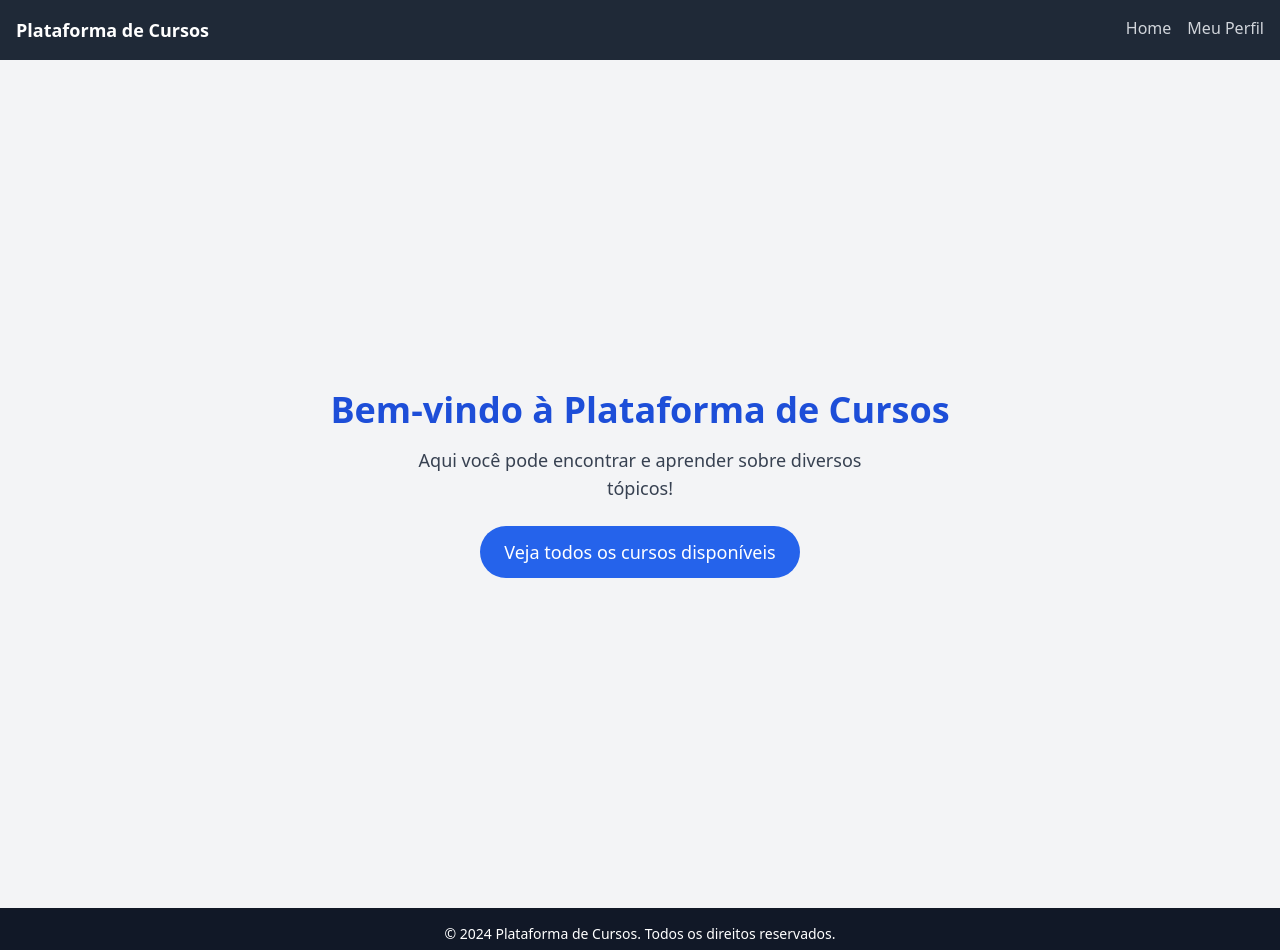
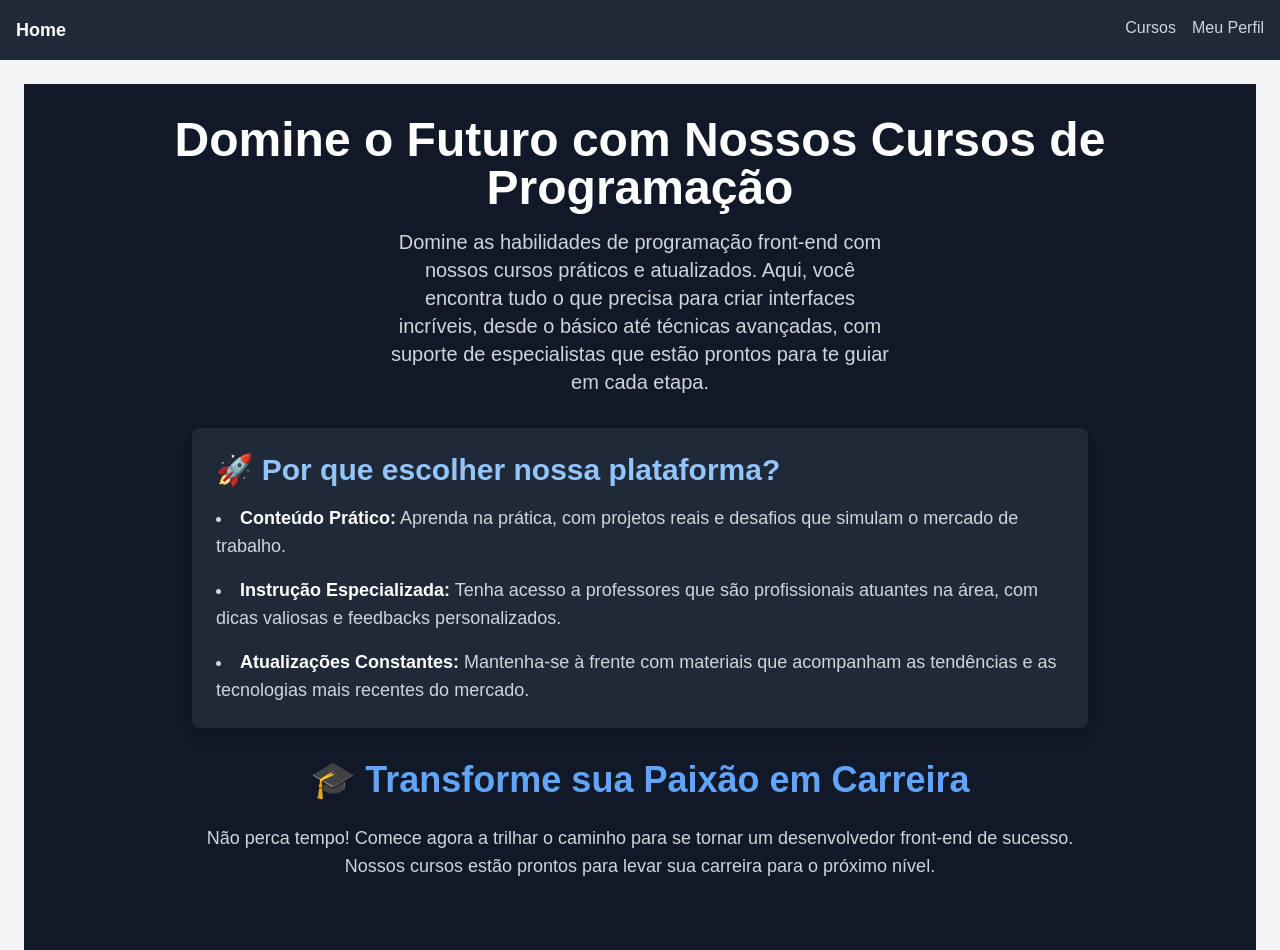
Before and after one commit to agostinhomarcia/course-platform, a Next.js app: page / in a window 1280 px wide. Shown: the top 950 px of the page. Built offline with nearby package versions, Linux system fonts and the light colour scheme.

Commit message:
fix: change layout

```diff
--- a/src/app/components/NavBar.tsx
+++ b/src/app/components/NavBar.tsx
@@ -6,11 +6,11 @@ const Navbar = () => {
     <nav className="bg-gray-800 p-4">
       <div className="container mx-auto flex justify-between">
         <div className="text-white text-lg font-bold">
-          <Link href="/">Plataforma de Cursos</Link>
+          <Link href="/">Home</Link>
         </div>
         <div className="flex space-x-4">
-          <Link href="/" className="text-gray-300 hover:text-white">
-            Home
+          <Link href="/courses" className="text-gray-300 hover:text-white">
+            Cursos
           </Link>
           <Link href="/profile" className="text-gray-300 hover:text-white">
             Meu Perfil
--- a/src/app/courses/page.tsx
+++ b/src/app/courses/page.tsx
@@ -1,50 +1,69 @@
 import React from "react";
 import Link from "next/link";
-import Image from "next/image";
+import { FaReact, FaJs } from "react-icons/fa";
+import { AiOutlineHtml5 } from "react-icons/ai";
+import { SiTailwindcss, SiNextdotjs, SiCss3 } from "react-icons/si";
 
 const courses = [
   {
     id: 1,
     title: "Curso de React",
     description: "Aprenda React do básico ao avançado.",
-    imageUrl: "/react.png",
+    icon: (
+      <FaReact size={100} className="text-blue-500 mb-4 hover:text-blue-500" />
+    ),
   },
   {
     id: 2,
     title: "Curso de Next.js",
     description: "Construa aplicações escaláveis com Next.js.",
-    imageUrl: "/next.png",
+    icon: <SiNextdotjs size={100} className="text-gray-800 mb-4 " />,
   },
   {
     id: 3,
     title: "Curso de Tailwind CSS",
     description: "Estilize suas aplicações de forma rápida e eficiente.",
-    imageUrl: "/tailwind.jpg",
+    icon: <SiTailwindcss size={100} className="text-blue-400 mb-4" />,
+  },
+  {
+    id: 4,
+    title: "Curso de JavaScript",
+    description: "Domine a linguagem de programação mais popular da web.",
+    icon: <FaJs size={100} className="text-yellow-500 mb-4" />,
+  },
+  {
+    id: 5,
+    title: "Curso de HTML & CSS",
+    description: "Aprenda a construir websites com HTML5 e CSS3.",
+    icon: (
+      <div className="flex space-x-4">
+        <AiOutlineHtml5 size={100} className="text-orange-500 mb-4" />
+        <SiCss3 size={100} className="text-blue-500 mb-4" />
+      </div>
+    ),
   },
 ];
 
 const CoursesPage = () => {
   return (
+    <div className="bg-slate-800 min-h-screen p-8">
       <div>
         <h1 className="text-3xl font-bold mb-6">Cursos Disponíveis</h1>
         <div className="grid grid-cols-1 sm:grid-cols-2 lg:grid-cols-3 gap-6">
           {courses.map((course) => (
             <Link key={course.id} href={`/courses/${course.id}`}>
-            <div className="border rounded-lg overflow-hidden shadow-lg cursor-pointer">
-              <Image
-                src={course.imageUrl}
-                alt={course.title}
-                width={300}
-                height={200}
-                className="w-full h-48 object-cover"
-              />
-              <div className="p-4">
-                <h2 className="text-2xl font-bold mb-2">{course.title}</h2>
-                <p className="text-gray-700">{course.description}</p>
-              </div>
+              <div className="border rounded-lg overflow-hidden shadow-lg cursor-pointer p-6 bg-white flex flex-col items-center">
+                {course.icon}
+                <h2 className="text-2xl font-bold mb-2 text-center">
+                  {course.title}
+                </h2>
+                <p className="text-gray-700 text-center">
+                  {course.description}
+                </p>
               </div>
             </Link>
           ))}
+        </div>
       </div>
     </div>
   );
--- a/src/app/page.tsx
+++ b/src/app/page.tsx
@@ -1,24 +1,64 @@
 import Link from "next/link";
+import { FaArrowRight } from "react-icons/fa";
 
-// Componente principal da HomePage
 export default function HomePage() {
   return (
-    <div className="flex flex-col items-center justify-center min-h-screen bg-gray-100">
-      {/* Título principal */}
-      <h1 className="text-4xl font-bold mb-4 text-blue-700">
-        Bem-vindo à Plataforma de Cursos
+    <div className="flex flex-col items-center justify-center min-h-screen bg-gray-900 text-white p-8">
+      {/* Seção de Boas-vindas */}
+      <h1 className="text-5xl font-extrabold mb-4 text-center">
+        Domine o Futuro com Nossos Cursos de Programação
       </h1>
-      {/* Descrição */}
-      <p className="text-lg text-gray-700 mb-6 text-center max-w-md">
-        Aqui você pode encontrar e aprender sobre diversos tópicos!
+
+      <p className="text-xl mb-8 text-center max-w-lg text-gray-300">
+        Domine as habilidades de programação front-end com nossos cursos
+        práticos e atualizados. Aqui, você encontra tudo o que precisa para
+        criar interfaces incríveis, desde o básico até técnicas avançadas, com
+        suporte de especialistas que estão prontos para te guiar em cada etapa.
       </p>
-      {/* Link para os cursos */}
-      <Link
-        href="/courses"
-        className="bg-blue-600 text-white px-6 py-3 rounded-full text-lg hover:bg-blue-700 transition-colors"
-      >
-        Veja todos os cursos disponíveis
-      </Link>
+      {/* Seção de Por que escolher nossa plataforma */}
+      <div className="text-left max-w-4xl bg-gray-800 p-6 rounded-lg shadow-lg mb-8">
+        <h3 className="text-3xl font-semibold mb-4 text-blue-300">
+          🚀 Por que escolher nossa plataforma?
+        </h3>
+        <ul className="list-disc list-inside text-lg text-gray-300 space-y-4">
+          <li>
+            <strong className="text-white">Conteúdo Prático:</strong> Aprenda na
+            prática, com projetos reais e desafios que simulam o mercado de
+            trabalho.
+          </li>
+          <li>
+            <strong className="text-white">Instrução Especializada:</strong>{" "}
+            Tenha acesso a professores que são profissionais atuantes na área,
+            com dicas valiosas e feedbacks personalizados.
+          </li>
+          <li>
+            <strong className="text-white">Atualizações Constantes:</strong>{" "}
+            Mantenha-se à frente com materiais que acompanham as tendências e as
+            tecnologias mais recentes do mercado.
+          </li>
+        </ul>
+      </div>
+      {/* Seção Transforme sua Paixão em Carreira */}
+      <div className="text-center max-w-4xl">
+        <h2 className="text-4xl font-bold mb-6 text-blue-400">
+          🎓 Transforme sua Paixão em Carreira
+        </h2>
+        <p className="text-lg text-gray-300 mb-6">
+          Não perca tempo! Comece agora a trilhar o caminho para se tornar um
+          desenvolvedor front-end de sucesso. Nossos cursos estão prontos para
+          levar sua carreira para o próximo nível.
+        </p>
+      </div>
+      {/* Botão para ver todos os cursos no final da página */}
+      <div className="mt-12 text-center">
+        <Link
+          href="/courses"
+          className="flex items-center justify-center bg-blue-600 text-white px-8 py-4 rounded-full text-lg font-semibold hover:bg-blue-700 transition-colors shadow-lg transform hover:scale-105 duration-300"
+        >
+          Veja todos os cursos disponíveis
+          <FaArrowRight className="ml-3" />
+        </Link>
+      </div>
     </div>
   );
 }
--- a/src/app/profile/page.tsx
+++ b/src/app/profile/page.tsx
@@ -3,6 +3,7 @@
 import React, { useEffect, useState } from "react";
 import Link from "next/link";
 import Image from "next/image";
+import { FaTrashAlt } from "react-icons/fa";
 
 const courses = [
   {
@@ -32,16 +33,24 @@ const ProfilePage = () => {
     setEnrolledCourses(enrolled);
   }, []);
 
+  const handleUnenroll = (courseId: number) => {
+    const updatedCourses = enrolledCourses.filter((id) => id !== courseId);
+    setEnrolledCourses(updatedCourses);
+    localStorage.setItem("enrolledCourses", JSON.stringify(updatedCourses));
+  };
+
   return (
     <div className="p-8">
-      <h1 className="text-4xl font-bold mb-6">Meu Perfil</h1>
-      <h2 className="text-2xl font-semibold mb-4">Cursos Inscritos</h2>
-      <div className="grid grid-cols-1 md:grid-cols-2 lg:grid-cols-3 gap-6">
+      <h1 className="text-4xl font-bold mb-6">Olá, DevMarcia</h1>
+      <h2 className="text-2xl font-semibold mb-6 mt-4">Cursos Inscritos</h2>
+      <div className="grid grid-cols-1 sm:grid-cols-2 lg:grid-cols-3 gap-6">
         {enrolledCourses.map((courseId) => {
           const course = courses.find((c) => c.id === courseId);
           return course ? (
-            <Link key={course.id} href={`/courses/${course.id}`}>
-              <div className="border rounded-lg overflow-hidden shadow-lg cursor-pointer">
+            <div
+              key={course.id}
+              className="relative border rounded-lg overflow-hidden shadow-lg hover:shadow-xl transition-shadow duration-300 cursor-pointer"
+            >
               <Image
                 src={course.imageUrl}
                 alt={course.title}
@@ -51,9 +60,14 @@ const ProfilePage = () => {
               />
               <div className="p-4">
                 <h2 className="text-2xl font-bold mb-2">{course.title}</h2>
+                <button
+                  onClick={() => handleUnenroll(course.id)}
+                  className="absolute top-2 right-2 text-red-600 hover:text-red-800 transition-colors duration-200"
+                >
+                  <FaTrashAlt size={20} />
+                </button>
               </div>
             </div>
-            </Link>
           ) : null;
         })}
       </div>
--- a/src/app/styles/globals.css
+++ b/src/app/styles/globals.css
@@ -2,6 +2,9 @@
 @tailwind components;
 @tailwind utilities;
 
-.test-bg {
-  @apply bg-red-500;
+body {
+  margin: 0;
+  padding: 0;
+  background-color: #1a202c;
+  font-family: sans-serif;
 }
```
Also changed, not shown: src/app/courses/[id]/page.tsx (+85 -51 lines), public/react.png. Lines whose indentation alone changed are shown as unchanged.
